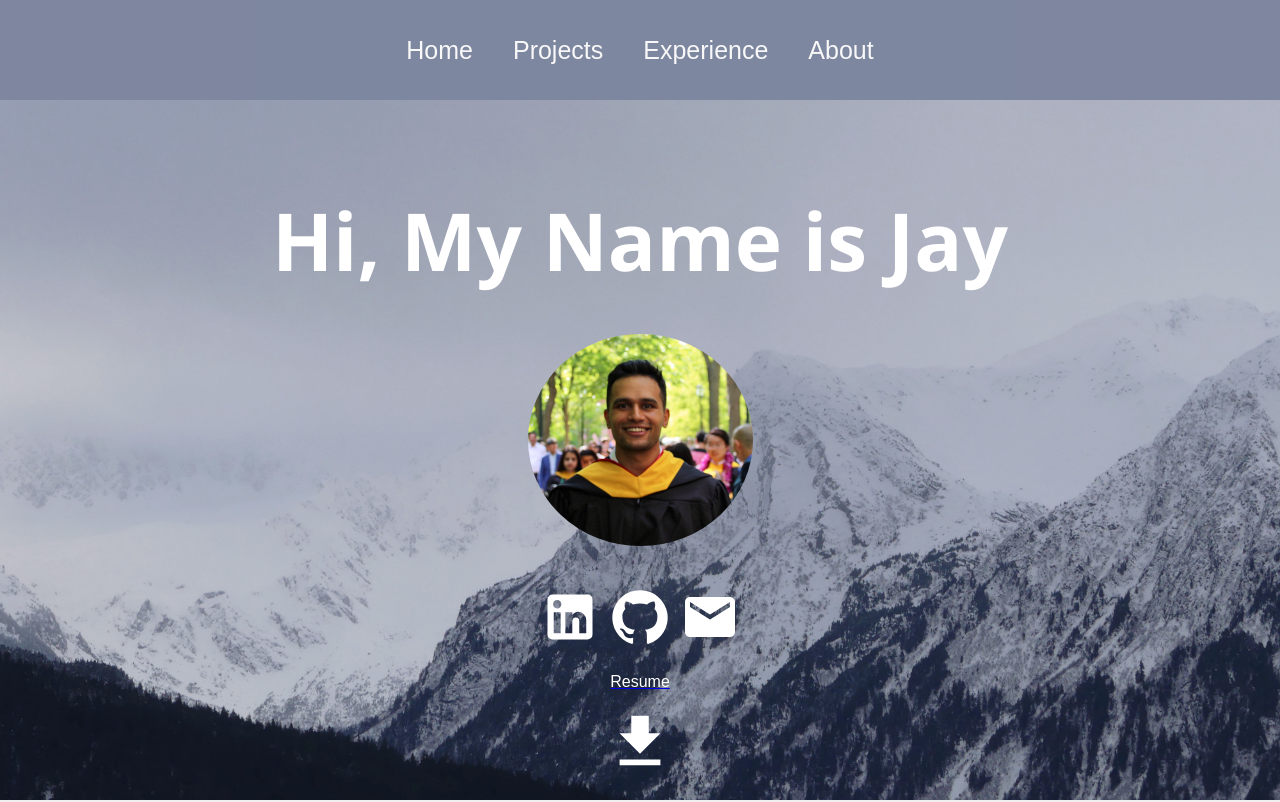
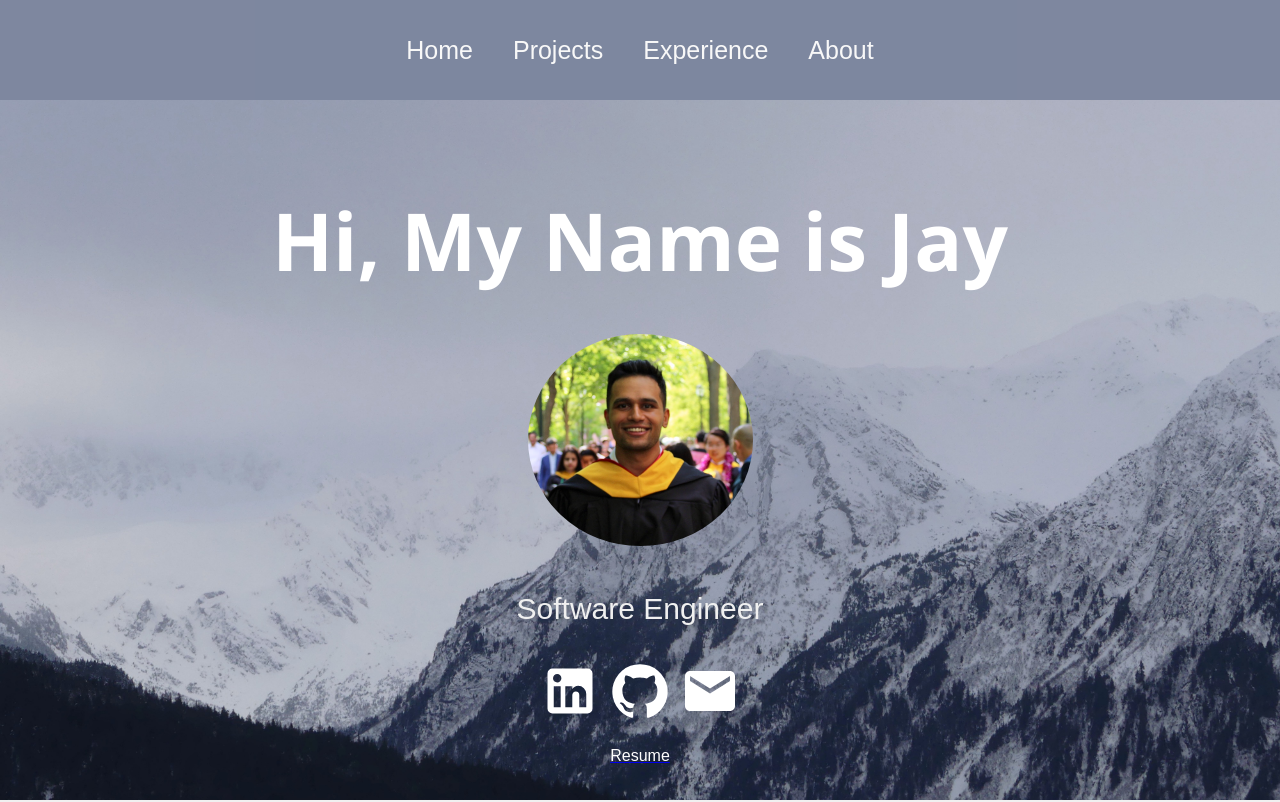
Before and after one commit to bpantha/personal-site-master-react, a React (Create React App) app: page / in a window 1280 px wide. Shown: the top 802 px of the page. Built offline with nearby package versions, Linux system fonts and the light colour scheme.

Commit message:
home page update

```diff
--- a/src/pages/Home.js
+++ b/src/pages/Home.js
@@ -2,7 +2,6 @@ import React from "react";
 import LinkedInIcon from "@mui/icons-material/LinkedIn";
 import GitHubIcon from "@mui/icons-material/GitHub";
 import EmailIcon from "@mui/icons-material/Email";
-import DownloadIcon from "@mui/icons-material/Download";
 import "../styles/Home.css";
 import headshot from "../images/Screenshot 2023-06-26 at 1.59.07 PM.png";
 import snowy from "../images/snowy_flight.jpg";
@@ -26,9 +25,12 @@ function Home() {
         <div className="headShot">
           <img className="responsive-image" src={headshot} alt="" />
         </div>
+        <div>
+          {" "}
+          <p style={{ fontSize: "30px" }}> Software Engineer </p>
+        </div>
 
         <div className="prompt">
-          <p></p>
           <a
             href="https://www.linkedin.com/in/bidurpantha/"
             target="_blank"
@@ -55,9 +57,6 @@ function Home() {
         <div className="resume">
           <a href={Resume} target="_blank" rel="noopener noreferrer">
             <p style={{ color: "white" }}>Resume</p>
-            <DownloadIcon
-              style={{ fontSize: "70px", color: "white" }}
-            ></DownloadIcon>
           </a>
         </div>
       </div>
```
